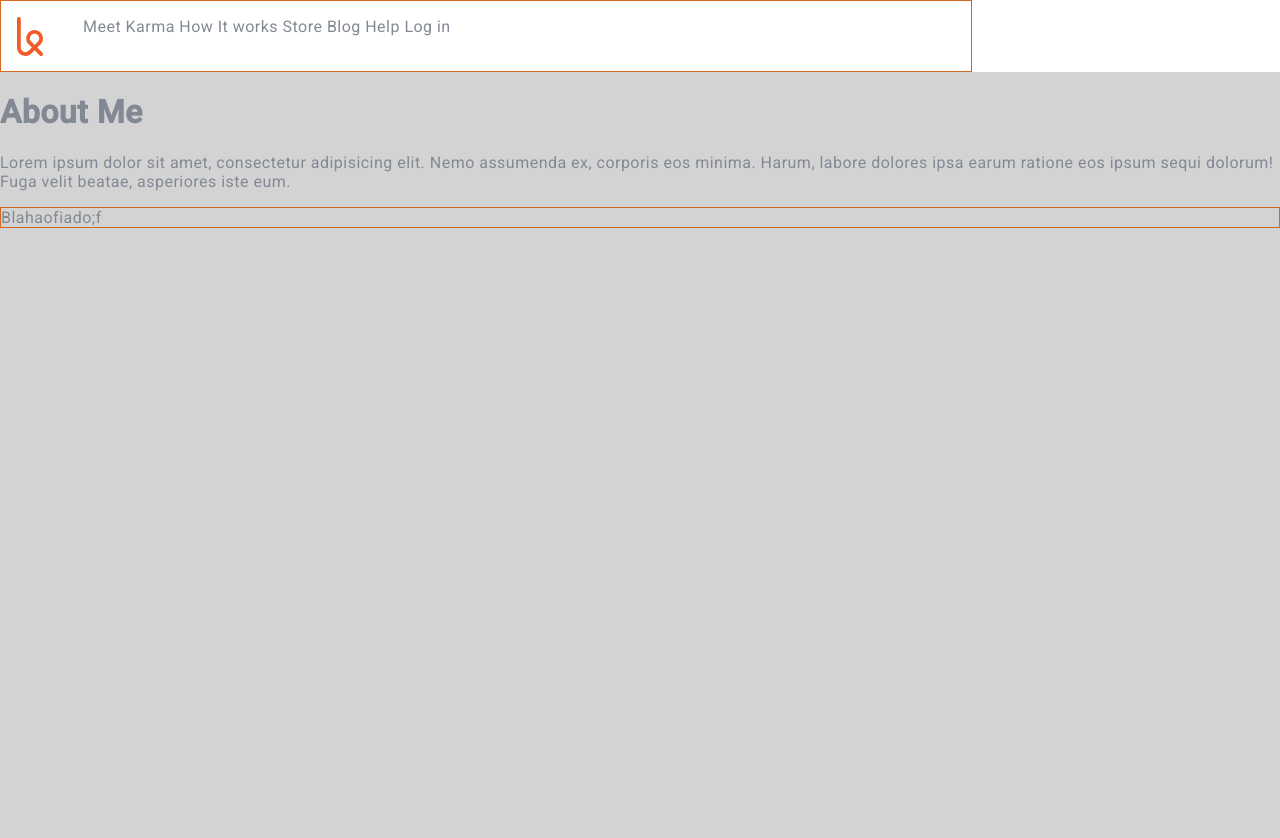
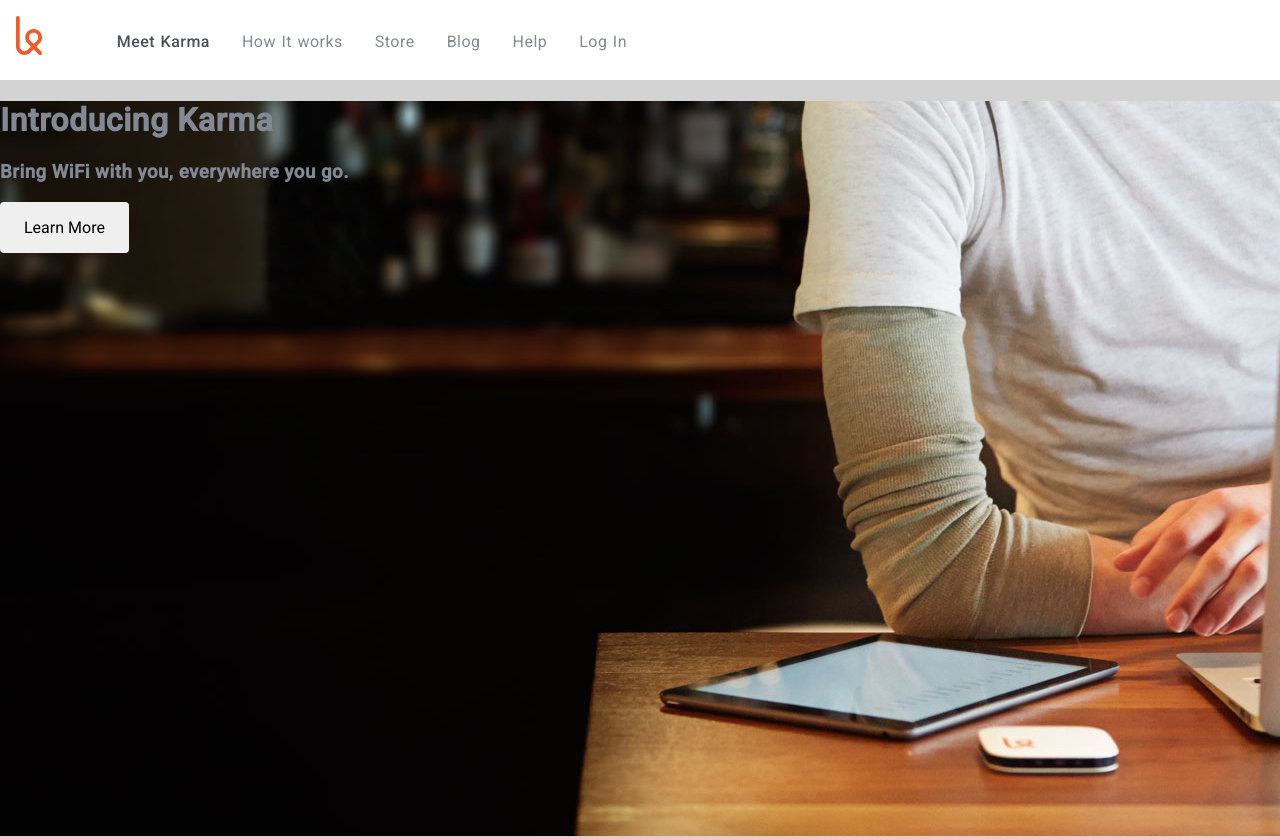
Before and after one commit to spandrel64/startup-landing-page, a plain HTML site: page index.html in a window 1280 px wide. Shown: the top 838 px of the page. Before the commit the page ends 800 px from the top, so only its background shows below. Drawn offline with Linux system fonts and the light colour scheme.

Commit message:
finished nav and back

```diff
--- a/css/style.css
+++ b/css/style.css
@@ -1,3 +1,15 @@
+html {
+  box-sizing: border-box;
+}
+*, *:before, *:after {
+  box-sizing: inherit;
+}
+a: hover,
+a: focus {
+	color: blue;
+	cursor: all;
+}
+
 body {
     background-color: LightGray;
     font-family: 'Roboto', sans-serif;
@@ -5,33 +17,57 @@ body {
 	color: #838994;
 	letter-spacing: 0.03em;
 	-webkit-font-smoothing: antialiased;
+
 }
 div {
-    border: 1px solid Chocolate;
     font-family: 'Roboto', sans-serif;
 	font-size: 16px;
 	color: #838994;
 	letter-spacing: 0.03em;
 	-webkit-font-smoothing: antialiased;
+
 }
 /* Navigation Section */
 .top-navigation {
    background-color: white;
 
+
 }
 .top-navigation .links{
 	background-color: white;
-	float: left;
+	width:65%;
+    text-align: center;
+    display: inline-block;
+    padding-bottom:13px;
+    padding-top:16px;
+    word-spacing: 1px;
+
 }
 .top-navigation > .content {
-    width: 970px;
-    height: 70px;
-    margin-left: padding 0px 15px;
+    width: 900px;
+    height: 5em;
+    /*THIS IS WHERE THE EXTRA SPACE PROBLEM*/
+}
+.top-navigation .links > .active {
+	 color: #4c5058;
+    font-weight: 500;
+	}
+	.top-navigation .links li:hover {
+    cursor: pointer;
+    color: #333333;
+}
+.introduction {
+    background-image: url('../images/first-background.jpg');
+    background-position: center bottom;
+    background-repeat: no-repeat;
+    background-size: center;
+    height: 45.938rem;
 }
  li {
 	display: inline-block;
 	list-style-type: none;
-	floa
+	margin-left: 2em;
+	float: right;
 
 
 }
@@ -40,6 +76,12 @@ div {
 	margin-left: 1em;
 	margin-top: 1em;
 	float: left;
+}
+button {
+    text-shadow: none;
+    border-style: none;
+    border-radius: 4px;
+    padding: 1rem 1.5rem;
 }
 
 
--- a/index.html
+++ b/index.html
@@ -14,12 +14,12 @@
 		<div class="content">
      	<img class="logo" src="images/karma-logo.svg" alt="Karma" width="26">
     	<ul class="links">
+   				 <li>Log In</li>
+   				 <li>Help</li>
+   				 <li>Blog</li>
+   				 <li>Store</li>
+   				 <li>How It works</li>
    				 <li class="active">Meet Karma</li>
-   				 <li>How It works</li>
-   				 <li>Store</li>
-   				 <li>Blog</li>
-   				 <li>Help</li>
-   				 <li>Log in</li>
 			</ul>
 
 
@@ -27,7 +27,13 @@
 
 
 	</nav>
-
+<section class="introduction">
+    <div class="content">
+        <h1>Introducing Karma</h1>
+        <h3>Bring WiFi with you, everywhere you go.</h3>
+        <button>Learn More</button>
+    </div>
+</section>
 
 	<h1>About Me</h1>
 	<p>Lorem ipsum dolor sit amet, consectetur adipisicing elit. Nemo assumenda ex, corporis eos minima. Harum, labore dolores ipsa earum ratione eos ipsum sequi dolorum! Fuga velit beatae, asperiores iste eum.</p>
```
Also changed, not shown: images/first-background.jpg (added), 2 other files.
